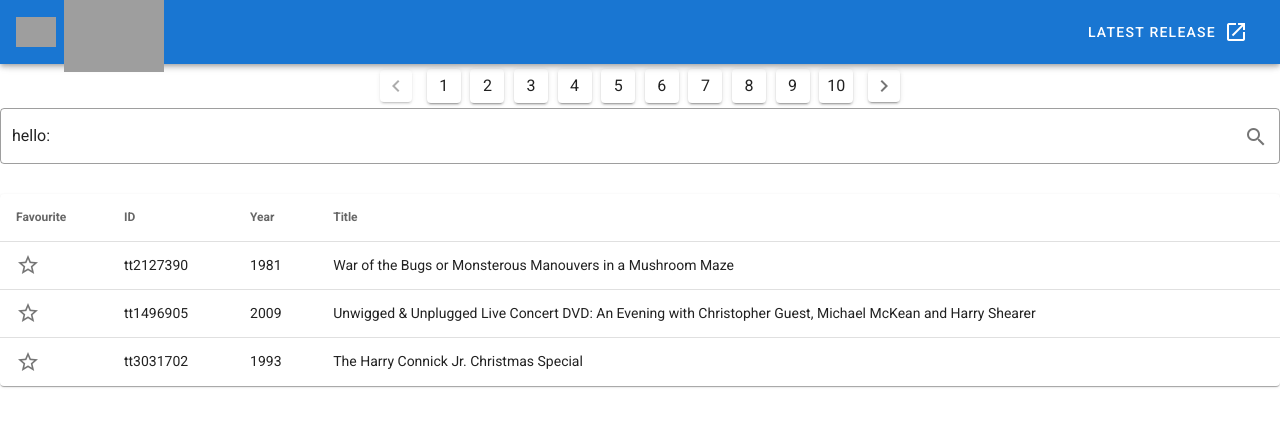
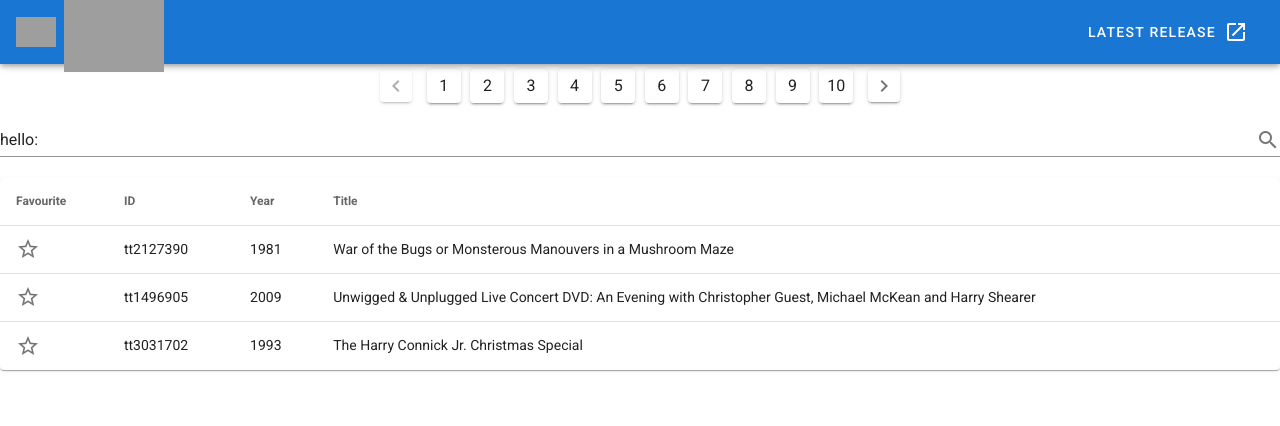
Before and after one commit to hanidelneri/movie-list, a Vue app: page / in a window 1280 px wide. Shown: the top 426 px of the page. Built offline with nearby package versions, Linux system fonts and the light colour scheme; grey boxes are pictures that could not be loaded.

Commit message:
fixing v-model, removing outlined variant

```diff
--- a/src/components/core/input/component.vue
+++ b/src/components/core/input/component.vue
@@ -2,7 +2,6 @@
   <v-text-field
     v-model="innerValue"
     clearable
-    outlined
     append-icon="mdi-magnify"
     v-bind="$attrs"
   />
@@ -24,6 +23,11 @@ export default Vue.extend({
         this.innerValue = newValue;
         this.$emit("input", newValue);
       }
+    },
+    value: {
+      handler(newValue) {
+        this.innerValue = newValue;
+      }
     }
   },
   mounted() {
```
